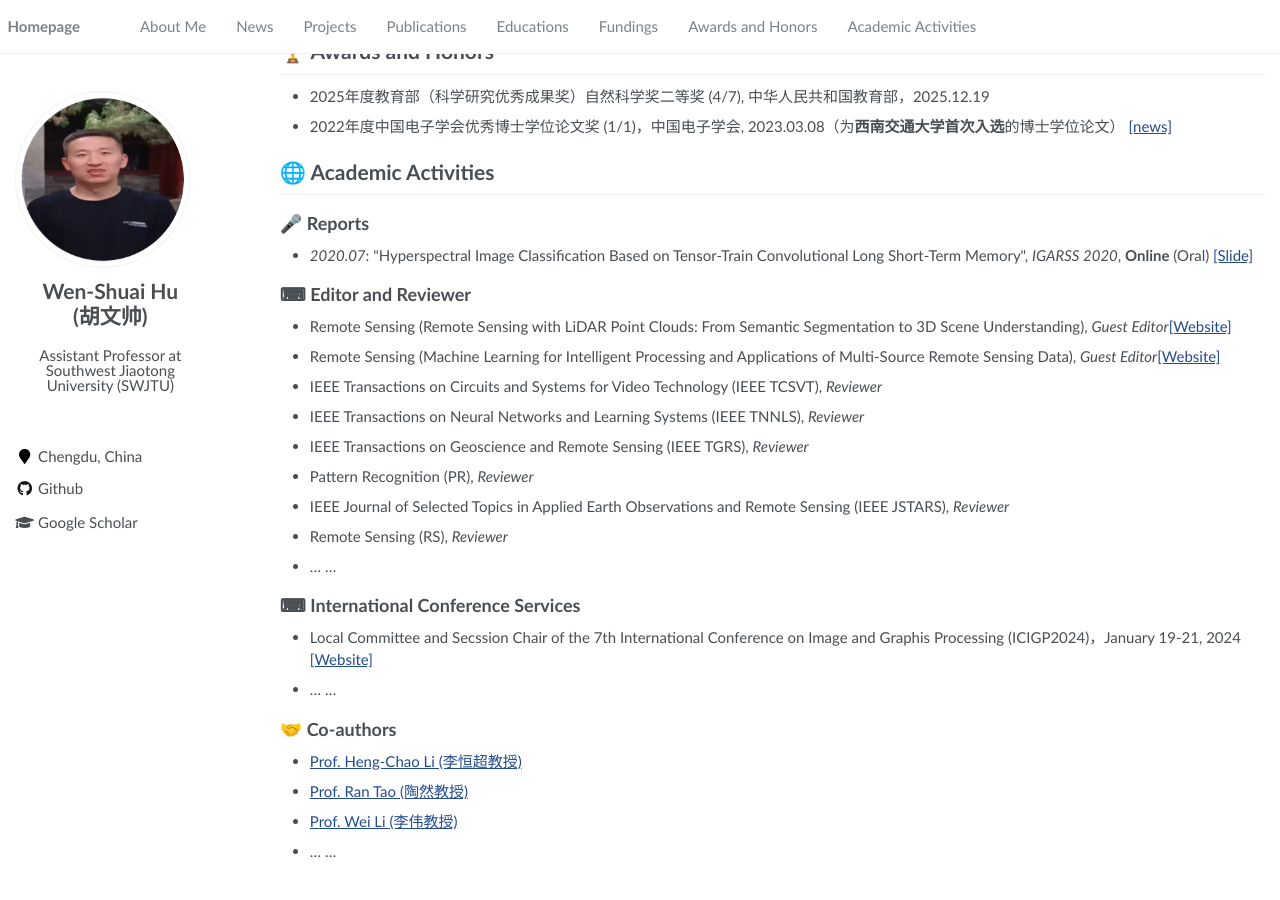
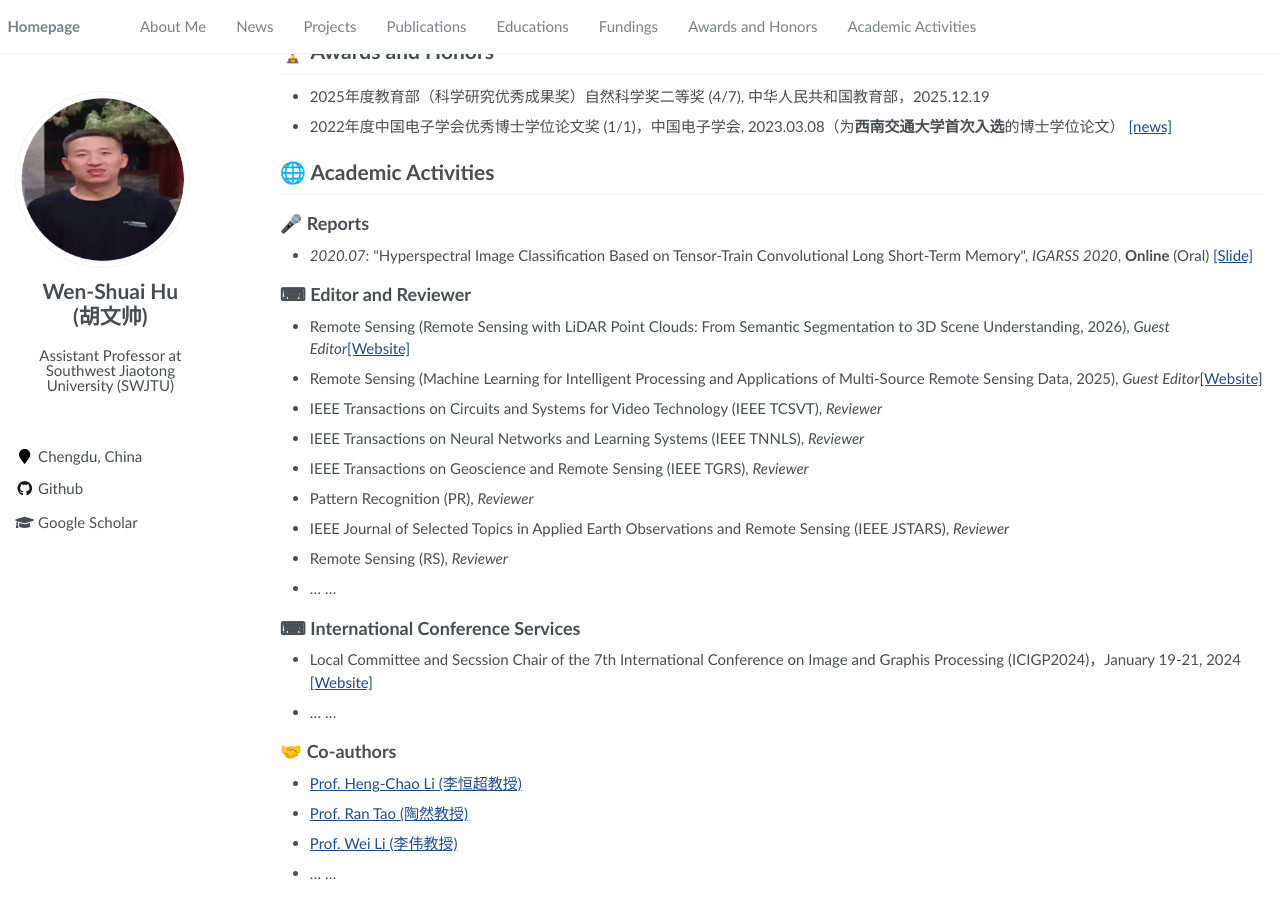
Before and after one commit to WenshuaiHu/wenshuaihu.github.io, a Jekyll site: the page built from pages/about.md, in a window 1280 px wide and 900 px high, scrolled down 2218 px. Built offline with Jekyll 4.4.1, drawn with Linux system fonts in a browser that asks for light colours; a script that is not in the unit is left out; before the commit the page ends 3095 px from its top, so only the background shows below that.

Commit message:
Update about.md

```diff
--- a/pages/about.md
+++ b/pages/about.md
@@ -130,8 +130,8 @@ My current interests include intelligent interpretation and applications of remo
 - *2020.07*: \"Hyperspectral Image Classification Based on Tensor-Train Convolutional Long Short-Term Memory\", _IGARSS 2020_, **Online** (Oral) [[Slide]](https://wenshuaihu.github.io/papers/Oral_IGARSS2020.pdf)
 
 ## ⌨ Editor and Reviewer
--  Remote Sensing (Remote Sensing with LiDAR Point Clouds: From Semantic Segmentation to 3D Scene Understanding), _Guest Editor_[[Website]](https://www.mdpi.com/journal/remotesensing/special_issues/Q99LU9G27U)
--  Remote Sensing (Machine Learning for Intelligent Processing and Applications of Multi-Source Remote Sensing Data), _Guest Editor_[[Website]](https://www.mdpi.com/journal/remotesensing/special_issues/6Q33X37438)
+-  Remote Sensing (Remote Sensing with LiDAR Point Clouds: From Semantic Segmentation to 3D Scene Understanding, 2026), _Guest Editor_[[Website]](https://www.mdpi.com/journal/remotesensing/special_issues/Q99LU9G27U)
+-  Remote Sensing (Machine Learning for Intelligent Processing and Applications of Multi-Source Remote Sensing Data, 2025), _Guest Editor_[[Website]](https://www.mdpi.com/journal/remotesensing/special_issues/6Q33X37438)
 -  IEEE Transactions on Circuits and Systems for Video Technology (IEEE TCSVT), _Reviewer_
 -  IEEE Transactions on Neural Networks and Learning Systems (IEEE TNNLS), _Reviewer_
 -  IEEE Transactions on Geoscience and Remote Sensing (IEEE TGRS), _Reviewer_
```
